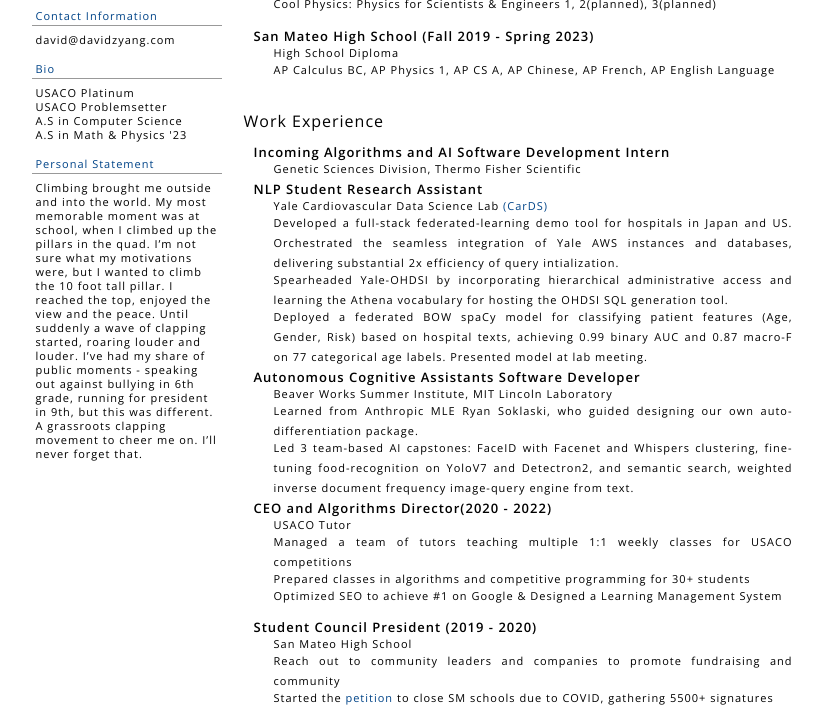
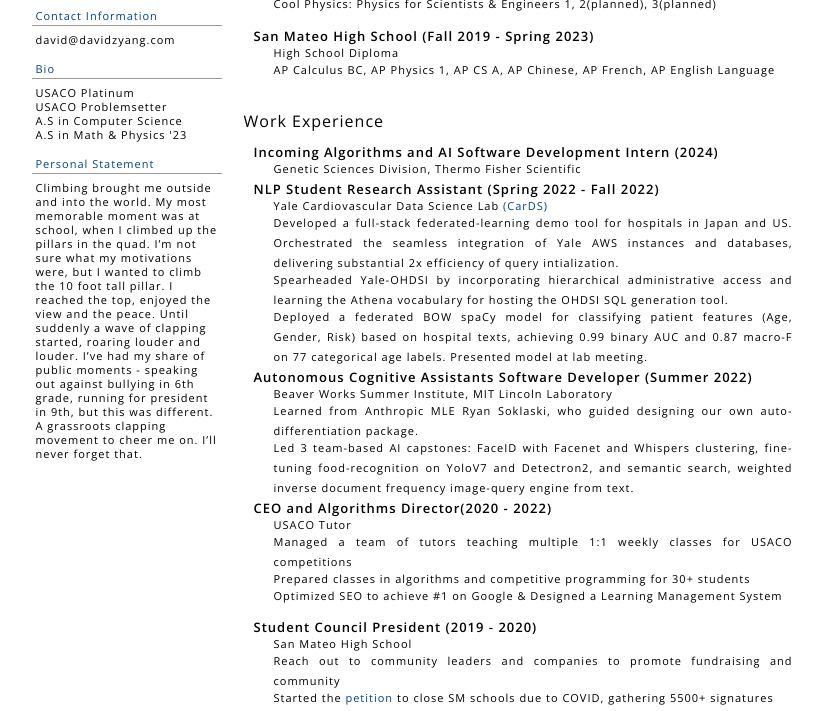
Before and after one commit to ShiftyBlock/davidzyang, a plain HTML site: page index.html in a window 1280 px wide. Shown: the part 269-980 px from the top of the page, without its empty margins (223-1045 px from the left). Drawn offline with nearby package versions, Linux system fonts and the light colour scheme.

Commit message:
Update index.html

```diff
--- a/index.html
+++ b/index.html
@@ -272,9 +272,9 @@
 <div class="section">
 
 <h3>Work Experience</h3>
-<p class="a">Incoming Algorithms and AI Software Development Intern</p>
+<p class="a">Incoming Algorithms and AI Software Development Intern (2024)</p>
 <p class ="b">Genetic Sciences Division, Thermo Fisher Scientific</p>
-<p class="a">NLP Student Research Assistant</p>
+<p class="a">NLP Student Research Assistant (Spring 2022 - Fall 2022)</p>
 <p class = "b">Yale Cardiovascular Data Science Lab <a href="https://www.cards-lab.org/">(CarDS)</a></p>
 <p class = "b"> Developed a full-stack federated-learning demo tool for hospitals in Japan and US. Orchestrated the seamless integration of Yale AWS instances and databases, delivering substantial 2x efficiency of query intialization.
 
@@ -282,7 +282,7 @@
 <p class = "b">Spearheaded Yale-OHDSI by incorporating hierarchical administrative access and learning the Athena vocabulary for hosting the OHDSI SQL generation tool.</p>
 <p class = "b">Deployed a federated BOW spaCy model for classifying patient features (Age, Gender, Risk) based on hospital texts, achieving 0.99 binary AUC and 0.87 macro-F on 77 categorical age labels. Presented model at lab meeting.</p>
 <p class ="a">
-  Autonomous Cognitive Assistants Software Developer
+  Autonomous Cognitive Assistants Software Developer (Summer 2022)
 </p>
 <p class = "b">
   Beaver Works Summer Institute, MIT Lincoln Laboratory
```
